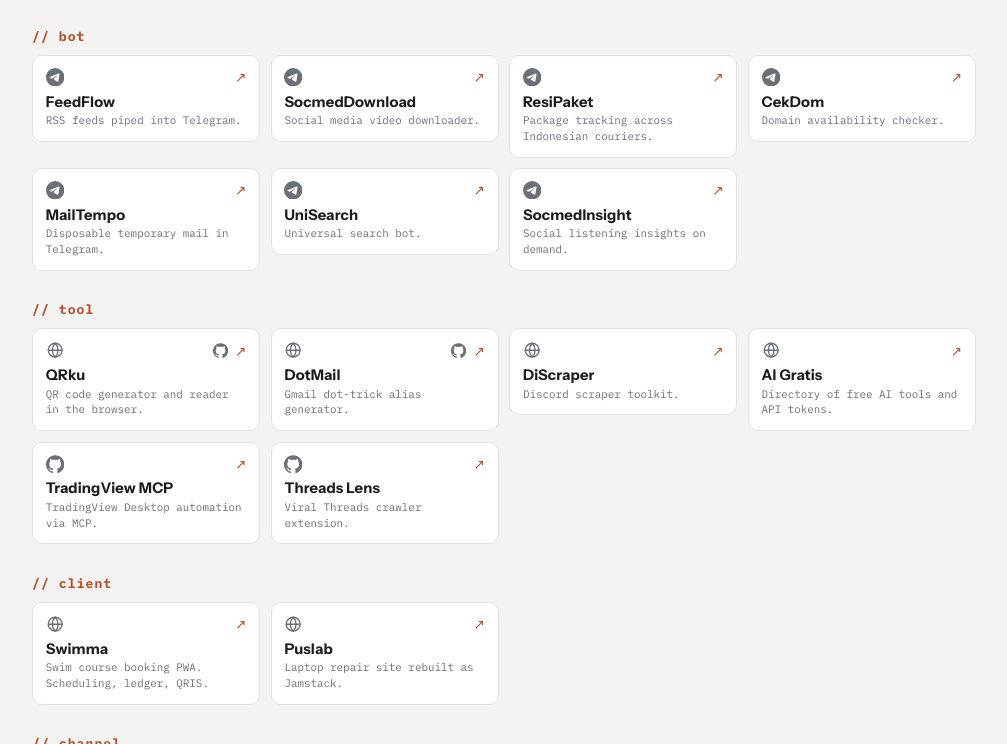
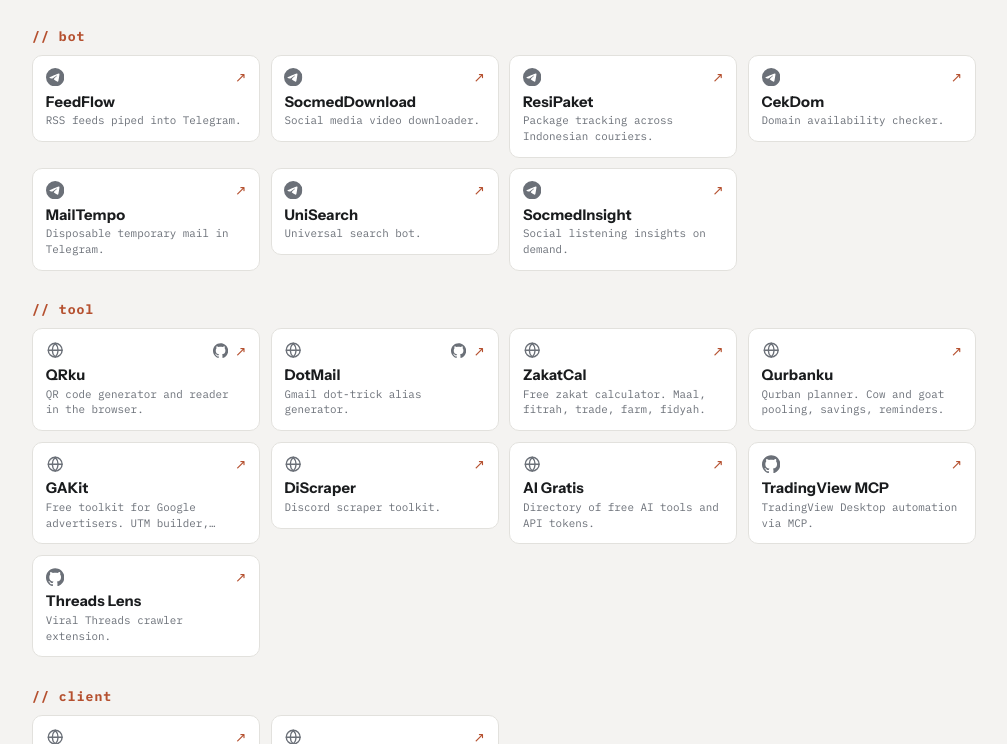
Before and after one commit to alfindigital/alfin-ai-id, a website: page index.html in a window 1280 px wide. Shown: the part 1214-1958 px from the top of the page, without its empty margins (136-1143 px from the left). Drawn offline with Linux system fonts and the light colour scheme; no server answers.

Commit message:
chore: auto-sync from porto (scheduled)

```diff
--- a/index.html
+++ b/index.html
@@ -483,6 +483,7 @@
       <li><a href="https://barberai.pages.dev" target="_blank" rel="noopener"><span class="slot"><svg class="ic"><use href="#i-web"/></svg></span><span class="meta"><span class="arr">&#8599;</span></span><span class="main"><span class="name">BarberAI</span><span class="desc">Barbershop booking PWA with WhatsApp checkout.</span></span></a></li>
       <li><a href="https://ukhtigo.vercel.app" target="_blank" rel="noopener"><span class="slot"><svg class="ic"><use href="#i-web"/></svg></span><span class="meta"><span class="arr">&#8599;</span></span><span class="main"><span class="name">UkhtiGo</span><span class="desc">Ride and delivery platform built for muslimah.</span></span></a></li>
       <li><a href="https://lezat.my.id" target="_blank" rel="noopener"><span class="slot"><svg class="ic"><use href="#i-web"/></svg></span><span class="meta"><span class="arr">&#8599;</span></span><span class="main"><span class="name">Lezat</span><span class="desc">Local food ordering for Barlingmascakeb.</span></span></a></li>
+      <li><a href="https://alfin.ai.id" target="_blank" rel="noopener"><span class="slot"><svg class="ic"><use href="#i-web"/></svg></span><span class="meta"><span class="arr">&#8599;</span></span><span class="main"><span class="name">alfin.ai.id</span><span class="desc">Personal site and store. Tools, gear and automation.</span></span></a></li>
     </ul>
   </section>
 
@@ -535,6 +536,9 @@
     <ul class="links">
       <li><a href="https://qrku.alfindigital.com" target="_blank" rel="noopener"><span class="slot"><svg class="ic"><use href="#i-web"/></svg></span><span class="meta"><svg class="ic oss" role="img" aria-label="open source"><use href="#i-gh"/></svg><span class="arr">&#8599;</span></span><span class="main"><span class="name">QRku</span><span class="desc">QR code generator and reader in the browser.</span></span></a></li>
       <li><a href="https://dotmail.alfindigital.com" target="_blank" rel="noopener"><span class="slot"><svg class="ic"><use href="#i-web"/></svg></span><span class="meta"><svg class="ic oss" role="img" aria-label="open source"><use href="#i-gh"/></svg><span class="arr">&#8599;</span></span><span class="main"><span class="name">DotMail</span><span class="desc">Gmail dot-trick alias generator.</span></span></a></li>
+      <li><a href="https://zakat.alfindigital.com" target="_blank" rel="noopener"><span class="slot"><svg class="ic"><use href="#i-web"/></svg></span><span class="meta"><span class="arr">&#8599;</span></span><span class="main"><span class="name">ZakatCal</span><span class="desc">Free zakat calculator. Maal, fitrah, trade, farm, fidyah.</span></span></a></li>
+      <li><a href="https://qurban.alfindigital.com" target="_blank" rel="noopener"><span class="slot"><svg class="ic"><use href="#i-web"/></svg></span><span class="meta"><span class="arr">&#8599;</span></span><span class="main"><span class="name">Qurbanku</span><span class="desc">Qurban planner. Cow and goat pooling, savings, reminders.</span></span></a></li>
+      <li><a href="https://ga.alfindigital.com" target="_blank" rel="noopener"><span class="slot"><svg class="ic"><use href="#i-web"/></svg></span><span class="meta"><span class="arr">&#8599;</span></span><span class="main"><span class="name">GAKit</span><span class="desc">Free toolkit for Google advertisers. UTM builder, keyword tools.</span></span></a></li>
       <li><a href="https://ds.alfindigital.com" target="_blank" rel="noopener"><span class="slot"><svg class="ic"><use href="#i-web"/></svg></span><span class="meta"><span class="arr">&#8599;</span></span><span class="main"><span class="name">DiScraper</span><span class="desc">Discord scraper toolkit.</span></span></a></li>
       <li><a href="https://aigratis.my.id" target="_blank" rel="noopener"><span class="slot"><svg class="ic"><use href="#i-web"/></svg></span><span class="meta"><span class="arr">&#8599;</span></span><span class="main"><span class="name">AI Gratis</span><span class="desc">Directory of free AI tools and API tokens.</span></span></a></li>
       <li><a href="https://github.com/alfindigital/tradingview-mcp" target="_blank" rel="noopener"><span class="slot"><svg class="ic"><use href="#i-gh"/></svg></span><span class="meta"><span class="arr">&#8599;</span></span><span class="main"><span class="name">TradingView MCP</span><span class="desc">TradingView Desktop automation via MCP.</span></span></a></li>
```
